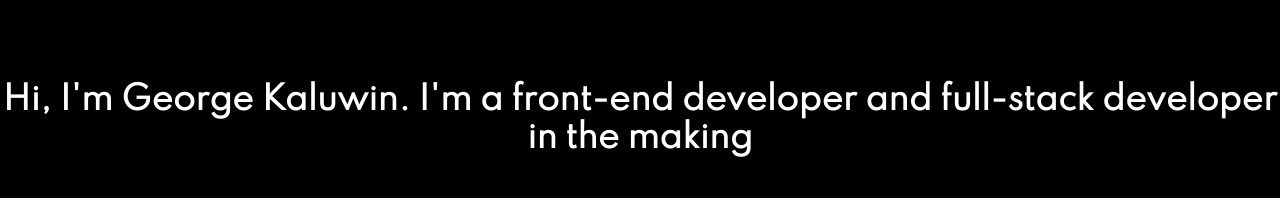
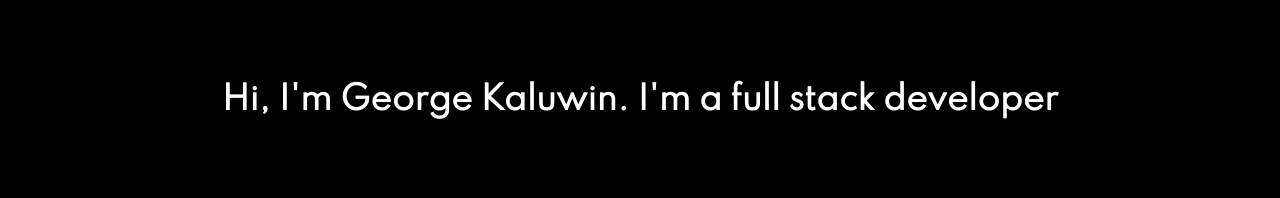
Before and after one commit to Gkal14/My-Portfolio, a plain HTML site: page index.html in a window 1280 px wide. Shown: the top 198 px of the page. Drawn offline with Linux system fonts and the light colour scheme.

Commit message:
some changes

```diff
--- a/index.html
+++ b/index.html
@@ -10,7 +10,7 @@
 <!-- Header containing navigation -->
   <body>
     <header class="header">
-        <h1 class="myname">Hi, I'm George Kaluwin. I'm a front-end developer and full-stack developer in the making</h1>
+        <h1 class="myname">Hi, I'm George Kaluwin. I'm a full stack developer</h1>
     </header>
         <nav class="nav">
             <ul class="nav-list">
```
